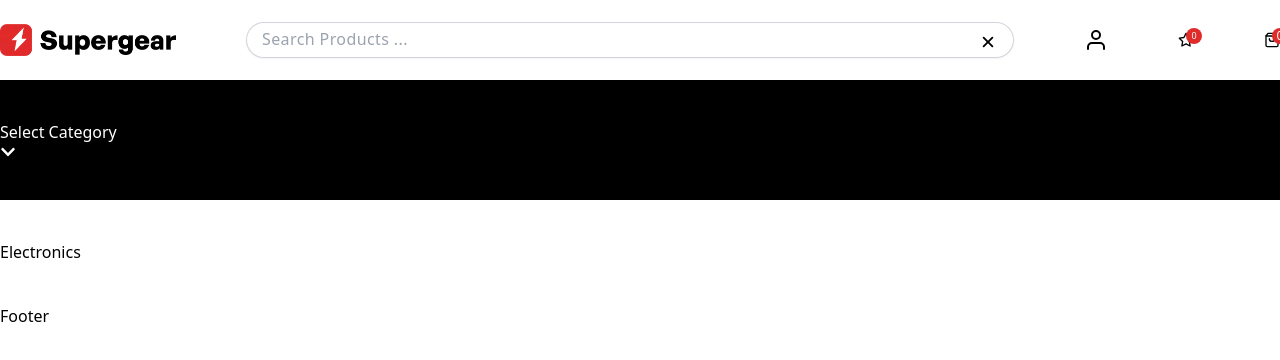
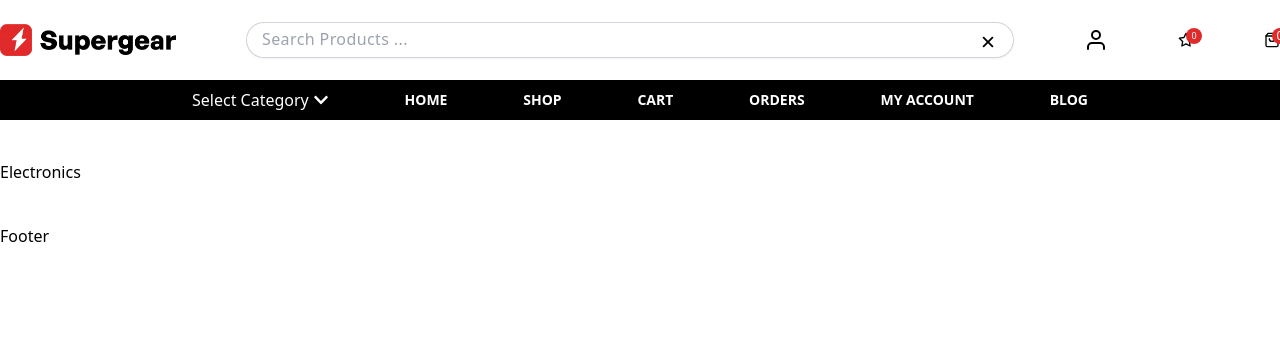
Before and after one commit to likeam/Fullstack-Electronic, a React (Vite) app in the folder client/: page / in a window 1280 px wide. Shown: the top 360 px of the page. Built offline with nearby package versions, Linux system fonts and the light colour scheme.

Commit message:
Building Header links

```diff
--- a/client/src/ui/Header.tsx
+++ b/client/src/ui/Header.tsx
@@ -51,9 +51,17 @@ const Header = () => {
         </div>
       </div>
       <div className=" w-full bg-darkText text-whiteText">
-        <Container>
-          <p>Select Category   <FaChevronDown /></p>
-
+        <Container className=" py-2 max-w-4xl flex items-center gap-5 justify-between">
+          <p className=" flex items-center gap-1">Select Category   <FaChevronDown /></p>
+          {
+            bottomNavigation.map(({title}) => (
+             <p key={title} className=" uppercase hidden md:inline-flex text-sm font-semibold text-whiteText
+              hover:text-yellow-200 duration-200 relative overflow-hidden group" >
+                {title}
+                <span className="inline-flex w-full h-[1px] bg-whiteText absolute bottom-0  left-0 transform translate-x-[105%] group-hover:translate-x-0 duration-300" />
+             </p>
+            ))
+          }
         </Container>
       </div>
     </div>
```
